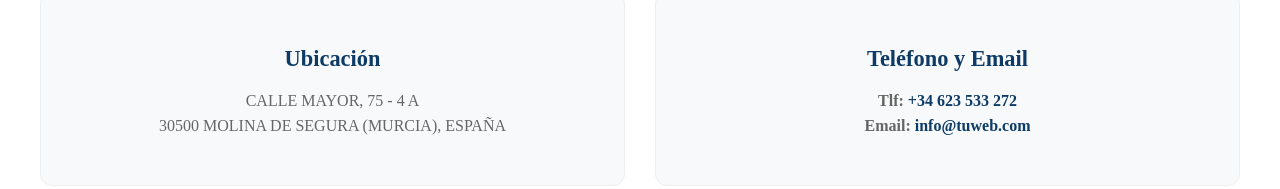
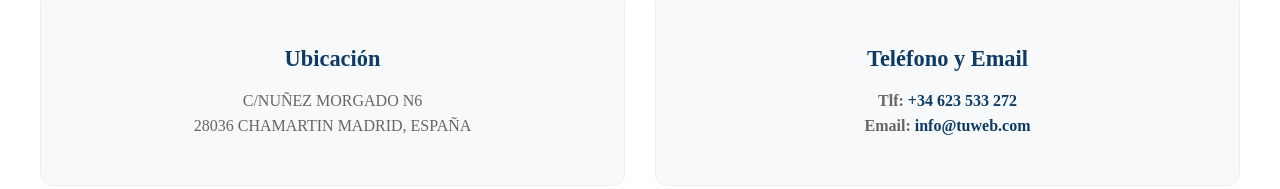
Before and after one commit to AdrianSanPedroTorralba/Web-Fontaneria, an Angular app: page /contacto in a window 1280 px wide. Shown: the part 428-617 px from the top of the page. Built offline with nearby package versions, Linux system fonts and the light colour scheme.

Commit message:
cambio de ubicacion

```diff
--- a/src/app/pages/contacto/contacto.html
+++ b/src/app/pages/contacto/contacto.html
@@ -14,7 +14,7 @@
 
       <div class="servicio-card">
         <h3>Ubicación</h3>
-        <p>CALLE MAYOR, 75 - 4 A <br>30500 MOLINA DE SEGURA (MURCIA), ESPAÑA</p>
+        <p>C/NUÑEZ MORGADO N6 <br>28036 CHAMARTIN MADRID, ESPAÑA</p>
       </div>
 
       <div class="servicio-card">
```
